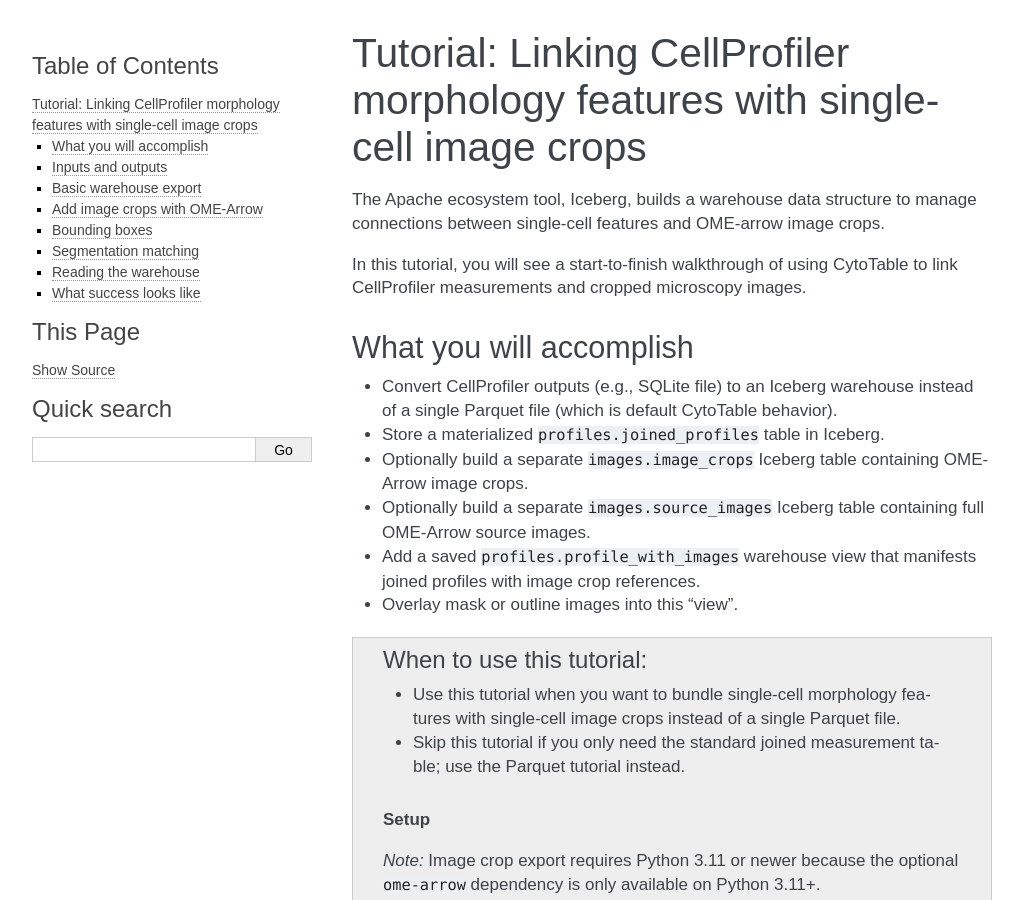
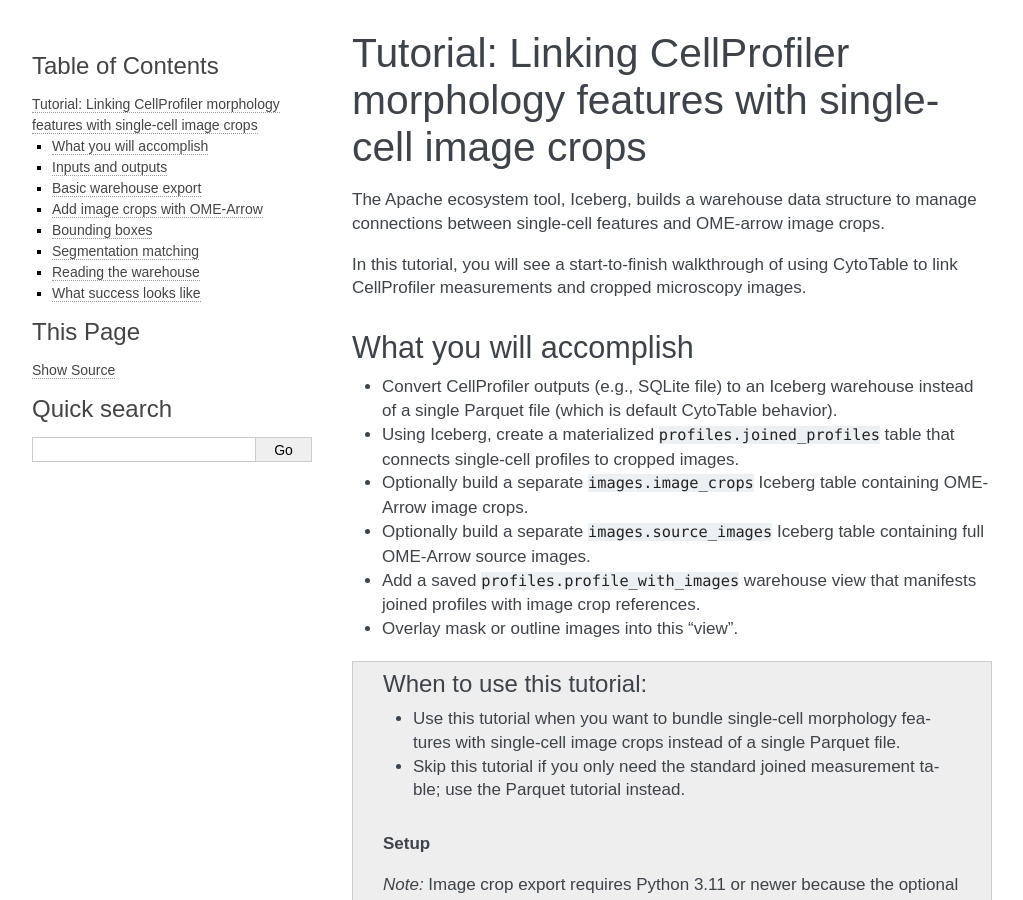
Before and after one commit to cytomining/CytoTable, a Sphinx documentation site: the page built from docs/source/tutorials/iceberg_warehouse_with_images.md, in a window 1280 px wide and 900 px high. Shown: the whole window, without its empty margins (118-1141 px from the left). Built offline with Sphinx 7.4.7, drawn with Linux system fonts in a browser that asks for light colours; pages that are not in the unit, such as notebooks, are missing from menus.

Commit message:
docs update
Co-Authored-By: Gregory Way <gregory.way@gmail.com>

```diff
--- a/docs/source/tutorials/iceberg_warehouse_with_images.md
+++ b/docs/source/tutorials/iceberg_warehouse_with_images.md
@@ -7,7 +7,8 @@
 ## What you will accomplish
 
 - Convert CellProfiler outputs (e.g., SQLite file) to an Iceberg warehouse instead of a single Parquet file (which is default CytoTable behavior).
-- Store a materialized `profiles.joined_profiles` table in Iceberg.
+- Using Iceberg, create a materialized `profiles.joined_profiles` table that
+  connects single-cell profiles to cropped images.
 - Optionally build a separate `images.image_crops` Iceberg table containing OME-Arrow image crops.
 - Optionally build a separate `images.source_images` Iceberg table containing full OME-Arrow source images.
 - Add a saved `profiles.profile_with_images` warehouse view that manifests joined profiles with image crop references.
```
